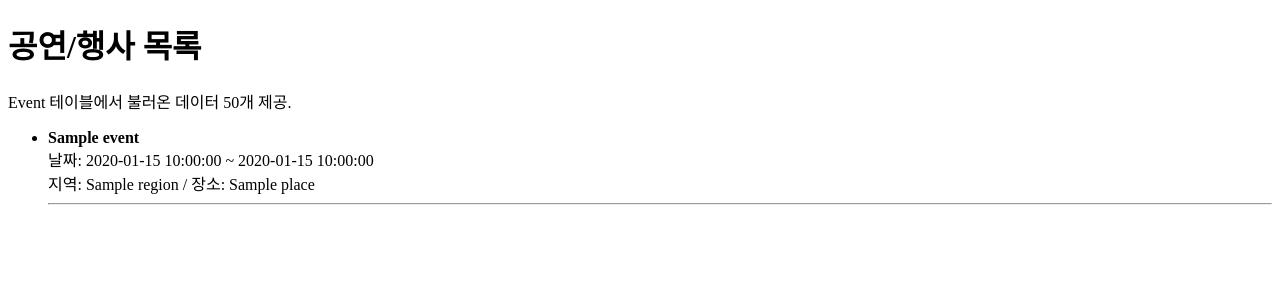
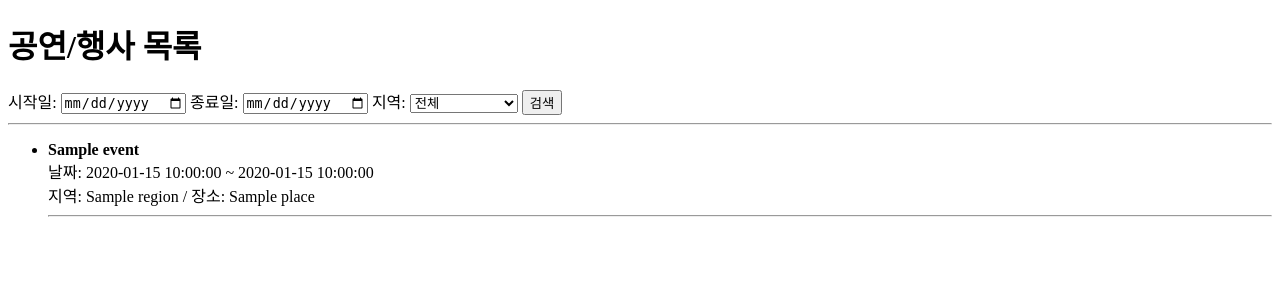
Before and after one commit to LeeHyeEunnn/DB-assignment_National-Event-Wishlist, a Flask app: template templates/events.html in a window 1280 px wide. Shown: the top 300 px of the page. Run offline with Flask 3, Linux system fonts and the light colour scheme; the template is opened without the code that fills it: most values are stand-ins (such as "Sample title", 1, 10 or a date in 2020).

Commit message:
Implement event search by date and region

```diff
--- a/templates/events.html
+++ b/templates/events.html
@@ -6,7 +6,32 @@
 </head>
 <body>
     <h1>공연/행사 목록</h1>
-    <p>Event 테이블에서 불러온 데이터 50개 제공.</p>
+
+    <!-- 🔍 검색 폼 (기간 + 지역) -->
+    <form method="get" action="/events">
+    <label>
+        시작일:
+        <input type="date" name="start_date" value="{{ start_date }}">
+    </label>
+    <label>
+        종료일:
+        <input type="date" name="end_date" value="{{ end_date }}">
+    </label>
+    <label>
+        지역:
+        <select name="region">
+            <option value="">전체</option>
+            {% for r in regions %}
+                <option value="{{ r }}" {% if r == region %}selected{% endif %}>
+                    {{ r }}
+                </option>
+            {% endfor %}
+        </select>
+    </label>
+    <button type="submit">검색</button>
+</form>
+
+<hr>
 
 <ul>
     {% for e in events %}
```
Lines whose indentation alone changed are shown as unchanged.
